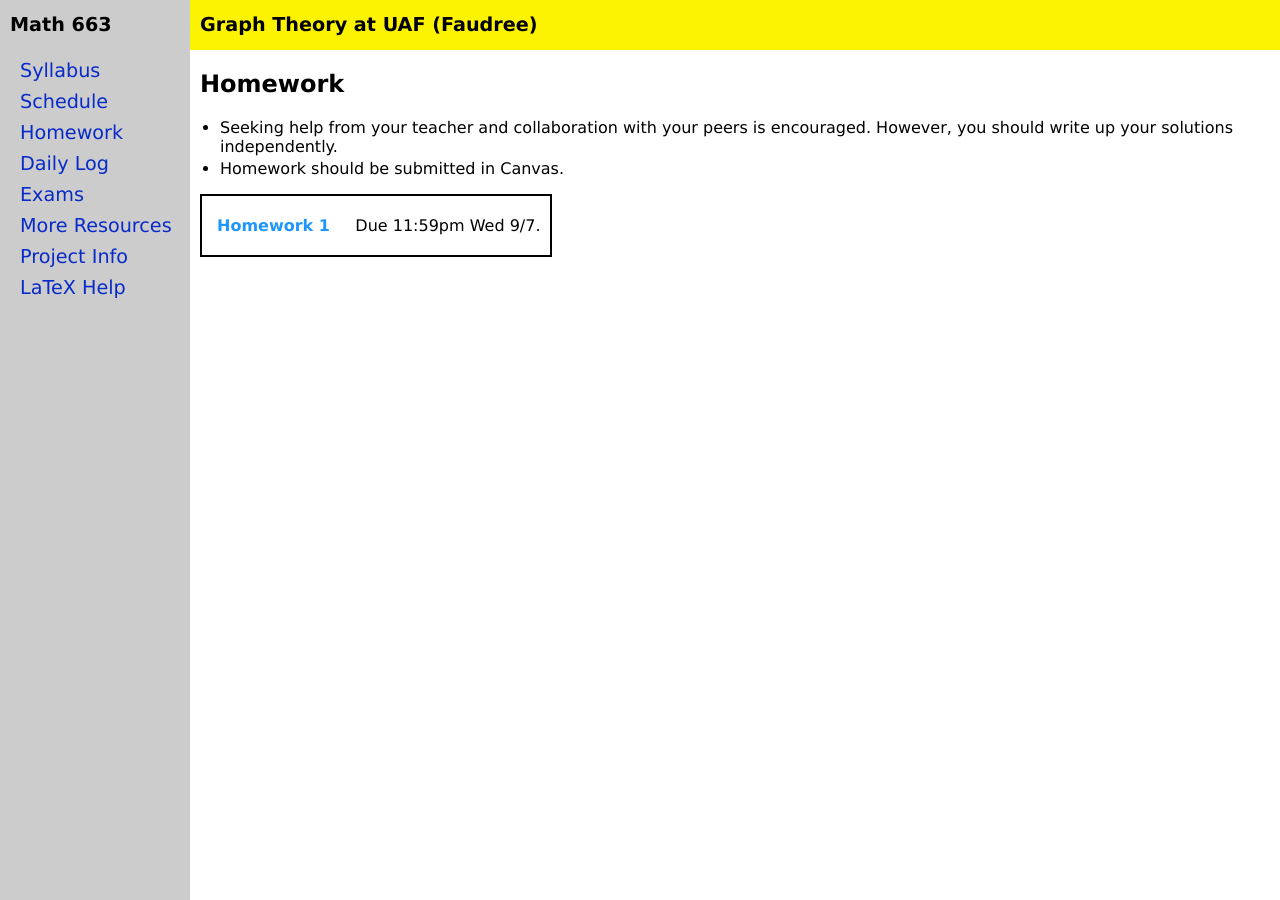
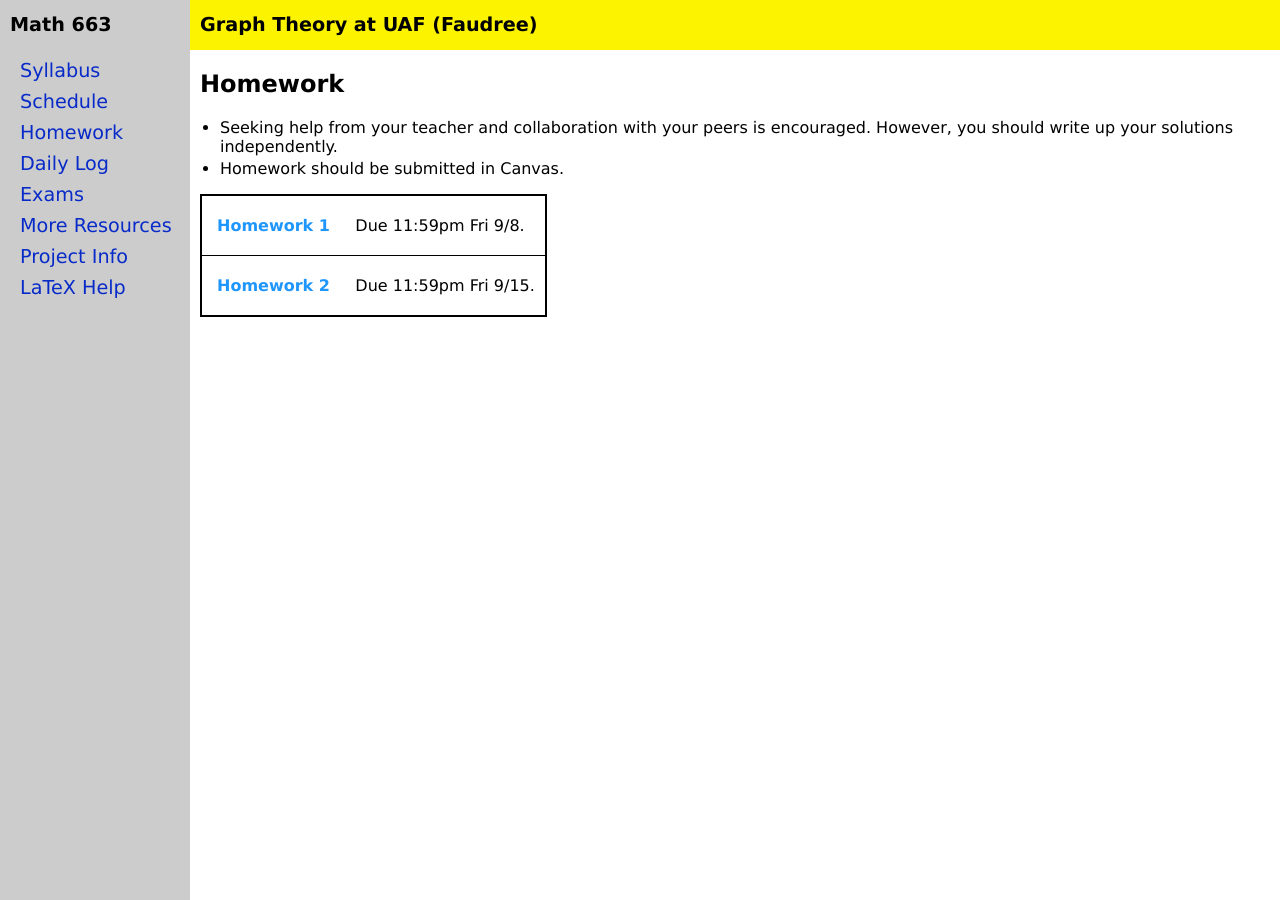
Before and after one commit to jrfaudree/GradGT, a Jekyll site: the page built from homework.md, in a window 1280 px wide. Built offline with Jekyll 4.4.1, drawn with Linux system fonts in a browser that asks for light colours.

Commit message:
Update homework.yml

```diff
--- a/_data/homework.yml
+++ b/_data/homework.yml
@@ -2,8 +2,8 @@ semester: Fall 2023
 home: assets/homework/
 homework:
 - name: Homework 1
-  due: 11:59pm Wed 9/7
+  due: 11:59pm Fri 9/8
   url: M663f23_hw1.pdf
-#- name: Homework 2
-#  due: 11:59pm XXX
-#  url: xxx.pdf
+- name: Homework 2
+  due: 11:59pm Fri 9/15
+  url: M663f23_hw2.pdf
```
